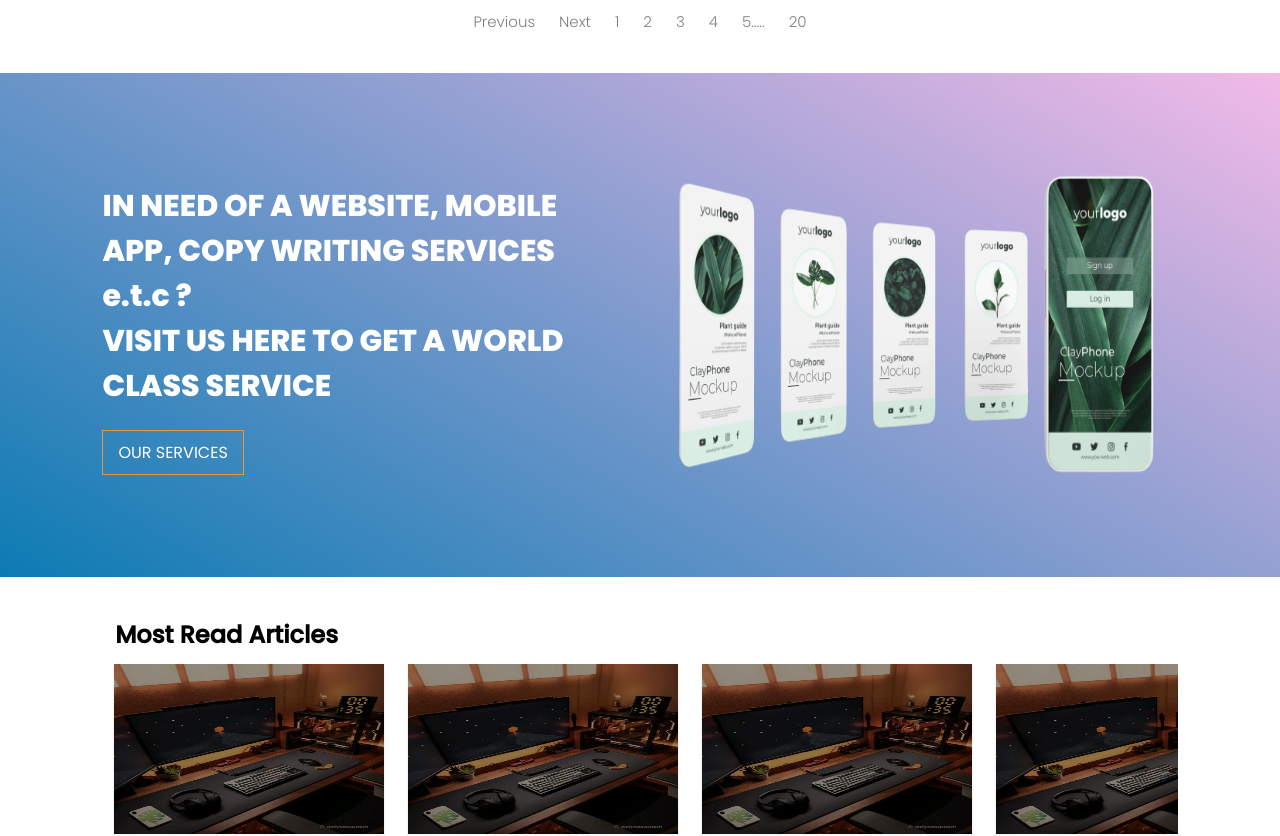
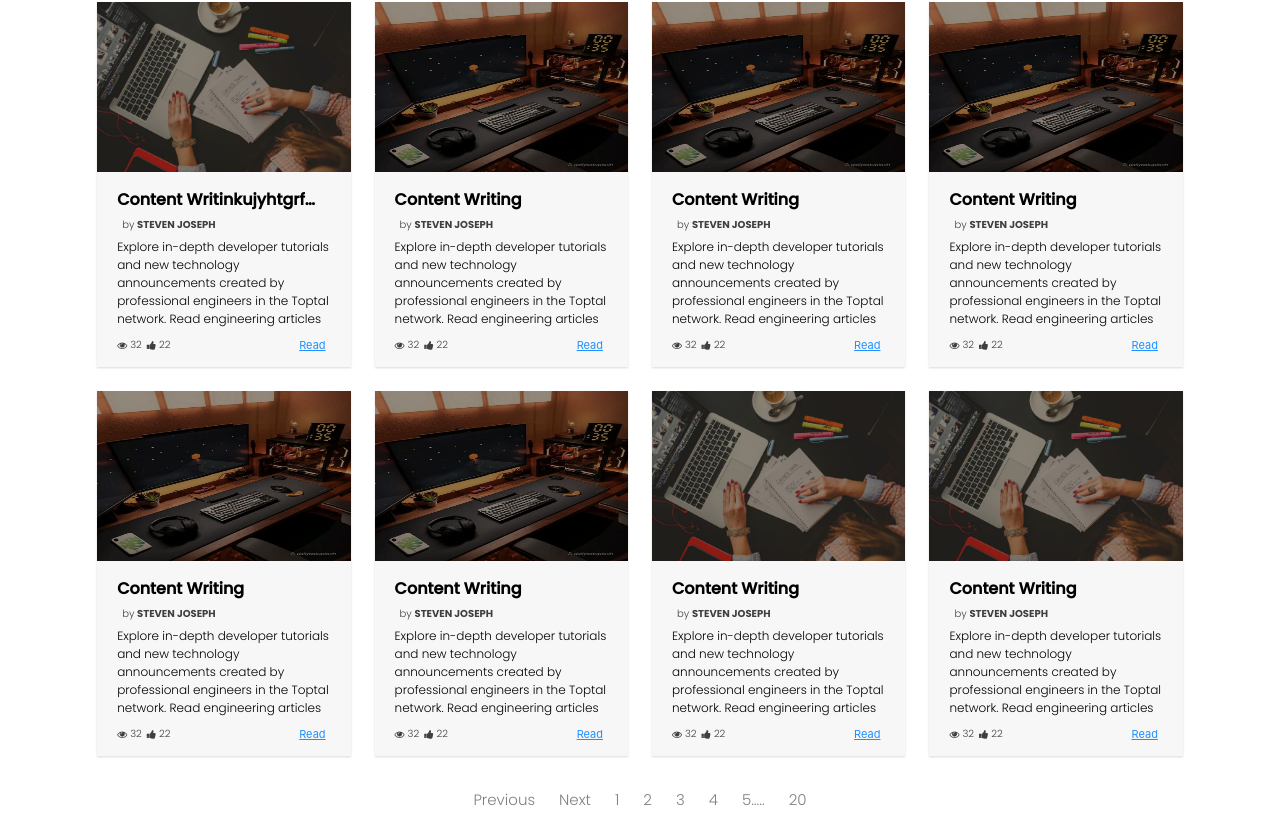
Before and after one commit to Stevolisis/OTOTECH-PHP, a Next.js app: page / in a window 1280 px wide. Shown: the part 1768-2604 px from the top of the page. Built offline with nearby package versions, Linux system fonts and the light colour scheme.

Commit message:
add necessaries

```diff
--- /dev/null
+++ b/components/BlogList.js
@@ -0,0 +1,178 @@
+import Link from "next/link";
+
+export default function BlogList(){
+
+    return(
+        <>
+        <div className='categories'>
+        <Link href='#' ><a className='blogCon'>
+          <div className='blogImg'><picture><img src='/OTOTECH2.jpg' alt='blog Categ'/></picture></div>
+          <div className='blogInfo'>
+          <h3>Content Writinkujyhtgrfghjkjhgf</h3>
+          <p>by <span>STEVEN JOSEPH</span></p>
+            <p>Explore in-depth developer tutorials and new technology
+              announcements created by professional engineers in the Toptal
+              network. Read engineering articles
+            </p>
+          </div>
+
+          <div className='blogDataCon'>
+            <div className='blogData'>
+            <i className='fa fa-eye'><p>32</p></i>
+            <i className='fa fa-thumbs-up'><p>22</p></i>
+            </div>
+            <div className='blogRead'><Link href='#'><p>Read</p></Link></div>
+          </div>
+          </a>
+        </Link>
+
+        <Link href='#' ><a className='blogCon'>
+          <div className='blogImg'><picture><img src='/OTOTECH1.jpg'/> </picture></div>
+          <div className='blogInfo'>
+          <h3>Content Writing</h3>
+          <p>by <span>STEVEN JOSEPH</span></p>
+            <p>Explore in-depth developer tutorials and new technology
+              announcements created by professional engineers in the Toptal
+              network. Read engineering articles
+            </p>
+          </div>
+
+          <div className='blogDataCon'>
+            <div className='blogData'>
+            <i className='fa fa-eye'><p>32</p></i>
+            <i className='fa fa-thumbs-up'><p>22</p></i>
+            </div>
+            <div className='blogRead'><Link href='#'><p>Read</p></Link></div>
+          </div>
+          </a>
+        </Link>
+
+        <Link href='#' ><a className='blogCon'>
+          <div className='blogImg'><picture><img src='/OTOTECH1.jpg'/> </picture></div>
+          <div className='blogInfo'>
+          <h3>Content Writing</h3>
+          <p>by <span>STEVEN JOSEPH</span></p>
+            <p>Explore in-depth developer tutorials and new technology
+              announcements created by professional engineers in the Toptal
+              network. Read engineering articles
+            </p>
+          </div>
+
+          <div className='blogDataCon'>
+            <div className='blogData'>
+            <i className='fa fa-eye'><p>32</p></i>
+            <i className='fa fa-thumbs-up'><p>22</p></i>
+            </div>
+            <div className='blogRead'><Link href='#'><p>Read</p></Link></div>
+          </div>
+          </a>
+        </Link>
+
+        <Link href='#' ><a className='blogCon'>
+          <div className='blogImg'><picture><img src='/OTOTECH1.jpg'/> </picture></div>
+          <div className='blogInfo'>
+          <h3>Content Writing</h3>
+          <p>by <span>STEVEN JOSEPH</span></p>
+            <p>Explore in-depth developer tutorials and new technology
+              announcements created by professional engineers in the Toptal
+              network. Read engineering articles
+            </p>
+          </div>
+
+          <div className='blogDataCon'>
+            <div className='blogData'>
+            <i className='fa fa-eye'><p>32</p></i>
+            <i className='fa fa-thumbs-up'><p>22</p></i>
+            </div>
+            <div className='blogRead'><Link href='#'><p>Read</p></Link></div>
+          </div>
+          </a>
+        </Link>
+
+        <Link href='#' ><a className='blogCon'>
+          <div className='blogImg'><picture><img src='/OTOTECH1.jpg'/> </picture></div>
+          <div className='blogInfo'>
+          <h3>Content Writing</h3>
+          <p>by <span>STEVEN JOSEPH</span></p>
+            <p>Explore in-depth developer tutorials and new technology
+              announcements created by professional engineers in the Toptal
+              network. Read engineering articles
+            </p>
+          </div>
+
+          <div className='blogDataCon'>
+            <div className='blogData'>
+            <i className='fa fa-eye'><p>32</p></i>
+            <i className='fa fa-thumbs-up'><p>22</p></i>
+            </div>
+            <div className='blogRead'><Link href='#'><p>Read</p></Link></div>
+          </div>
+          </a>
+        </Link>
+
+        <Link href='#' ><a className='blogCon'>
+          <div className='blogImg'><picture><img src='/OTOTECH1.jpg'/> </picture></div>
+          <div className='blogInfo'>
+          <h3>Content Writing</h3>
+          <p>by <span>STEVEN JOSEPH</span></p>
+            <p>Explore in-depth developer tutorials and new technology
+              announcements created by professional engineers in the Toptal
+              network. Read engineering articles
+            </p>
+          </div>
+
+          <div className='blogDataCon'>
+            <div className='blogData'>
+            <i className='fa fa-eye'><p>32</p></i>
+            <i className='fa fa-thumbs-up'><p>22</p></i>
+            </div>
+            <div className='blogRead'><Link href='#'><p>Read</p></Link></div>
+          </div>
+          </a>
+        </Link>
+
+        <Link href='#' ><a className='blogCon'>
+          <div className='blogImg'><picture><img src='/OTOTECH2.jpg' alt='blog Categ'/></picture></div>
+          <div className='blogInfo'>
+          <h3>Content Writing</h3>
+          <p>by <span>STEVEN JOSEPH</span></p>
+            <p>Explore in-depth developer tutorials and new technology
+              announcements created by professional engineers in the Toptal
+              network. Read engineering articles
+            </p>
+          </div>
+
+          <div className='blogDataCon'>
+            <div className='blogData'>
+            <i className='fa fa-eye'><p>32</p></i>
+            <i className='fa fa-thumbs-up'><p>22</p></i>
+            </div>
+            <div className='blogRead'><Link href='#'><p>Read</p></Link></div>
+          </div>
+          </a>
+        </Link>
+
+        <Link href='#' ><a className='blogCon'>
+          <div className='blogImg'><picture><img src='/OTOTECH2.jpg' alt='blog Categ'/></picture></div>
+          <div className='blogInfo'>
+          <h3>Content Writing</h3>
+          <p>by <span>STEVEN JOSEPH</span></p>
+            <p>Explore in-depth developer tutorials and new technology
+              announcements created by professional engineers in the Toptal
+              network. Read engineering articles
+            </p>
+          </div>
+
+          <div className='blogDataCon'>
+            <div className='blogData'>
+            <i className='fa fa-eye'><p>32</p></i>
+            <i className='fa fa-thumbs-up'><p>22</p></i>
+            </div>
+            <div className='blogRead'><Link href='#'><p>Read</p></Link></div>
+          </div>
+          </a>
+        </Link>
+        </div>
+        </>
+    )
+}
--- a/components/CategorydropDown.js
+++ b/components/CategorydropDown.js
@@ -9,20 +9,28 @@
         if (slideStatus===false) {
             $('.filterCon2').css('display','flex');
             $('.filterCon2').css('margin-top','0');
+            $('.categoriesCon').css('background','#e6e9ec');
+            $('.categoriesCon').css('border','1px solid #b9b8b8');
+            $('.categoriesHeading').css('color','gray');
+            $('#slideIcon').css('color','gray');
         } else {
             $('.filterCon2').css('display','none');
             $('.filterCon2').css('margin-top','-100%');
+            $('.categoriesCon').css('background','#ec9735');
+            $('.categoriesCon').css('border','none');
+            $('.categoriesHeading').css('color','white');
+            $('#slideIcon').css('color','white');
         }
     }
 
     return(
         <>
         <div className="categoriesCon">
-        <p>Categories</p>
+        <p className='categoriesHeading'>Categories</p>
         {
-        slideStatus===false ? <i className="fa fa-arrow-down" onClick={sliding}/>
+        slideStatus===false ? <i className="fa fa-arrow-down" onClick={sliding} id='slideIcon'/>
         :
-        <i className="fa fa-arrow-up" onClick={sliding}/>
+        <i className="fa fa-arrow-up" onClick={sliding} id='slideIcon'/>
         }
         </div>
         </>
--- a/components/Header.js
+++ b/components/Header.js
@@ -1,9 +1,33 @@
 import Link from "next/link";
+import { useEffect } from "react";
 import CategorydropDown from './CategorydropDown'
 import Navbar from './Navbar'
 import NavbarController from './NavbarController'
+import $ from 'jquery';
 
 export default function Header(){
+
+  function dropdown2(){
+    $('.filterSearch2').on('focus',function(){
+      $('.filterCon').css('display','block')
+      $('.filterCon2').css('display','none')
+    });
+    $('.filterSearch2').on('focusout',function(){
+      $(document).on('click',function(e){
+        if(e.target.className=='filterCon div'||e.target.className=='filterSearch2'){
+          return
+        }else{
+          $('.filterCon').css('display','none')
+        }
+      })
+    });
+    }
+
+
+  useEffect(()=>{
+    dropdown2();
+  })
+
 
     return(
         <>
--- a/styles/_responsiveHome.scss
+++ b/styles/_responsiveHome.scss
@@ -21,7 +21,7 @@
     }
 
     header{
-        padding: 18px 30px !important;
+        padding: 18px 25px !important;
     }
     .barCon{
         padding:0 !important;
--- a/styles/home.scss
+++ b/styles/home.scss
@@ -73,7 +73,7 @@
 
 
 .barCon{
-	background: $color5;
+	background: $color10;
 	padding: 0px 80px;
 	display: flex;
 	justify-content: flex-start;
@@ -113,6 +113,7 @@
     padding: 11px 8px;
     width: 100%;
     background: transparent;
+    color:$color9;
 }
 
 input:hover{
@@ -239,7 +240,7 @@
 
 .main4{
 	position: absolute;
-    width: calc(100vw - 76px);
+    width: calc(100vw - 60px);
 	box-sizing: border-box;
     display: none;
 }
```
Also changed, not shown: styles/blogCategory.module.css (added).
